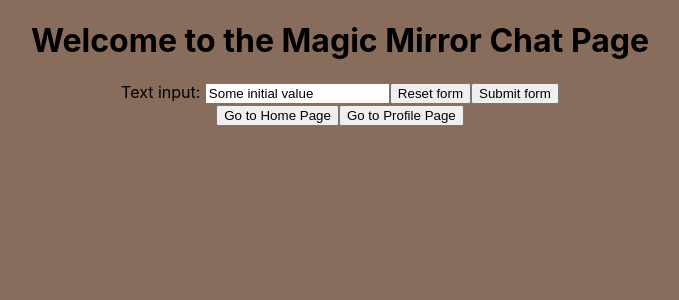
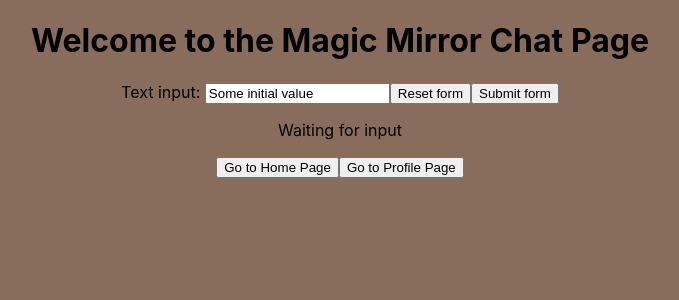
Before and after one commit to Way05/HenHacks25, a React (Create React App) app in the folder henhacks25/: page /chat in a window 1280 px wide. Shown: the top 300 px of the page, without its empty margins (300-979 px from the left). Built offline with nearby package versions, Linux system fonts and the light colour scheme.

Commit message:
gemini output shows

```diff
--- a/henhacks25/src/gemini_api.tsx
+++ b/henhacks25/src/gemini_api.tsx
@@ -15,11 +15,12 @@ function handleSubmit(e: any) {
     const formData = new FormData(form);
 
     const formJson = Object.fromEntries(formData.entries());
-    console.log(formJson.myInput);
+    // console.log(formJson.myInput);
 
     //UNCOMMENT THIS TO RECEIVE RESPONSES FROM GEMINI AI
-    // const response = fetchResponse(formJson.myInput.toString());
+    const response = fetchResponse(formJson.myInput.toString());
     // console.log(response);
+    return response
   }
 
 export { handleSubmit };
--- a/henhacks25/src/pages/chat.tsx
+++ b/henhacks25/src/pages/chat.tsx
@@ -1,16 +1,24 @@
-import React from 'react';
+import React, { useState } from 'react';
 import { Link } from 'react-router-dom';
 
 import { handleSubmit } from '../gemini_api';
 
   const ChatPage: React.FC = () => {
+    const [response, setResponse] = useState("Waiting for input");
+
+    const handleData = (data: any) => {
+      const output = handleSubmit(data).then(function(e) {
+        setResponse(e);
+      });
+    }
+
     return (
       <div className="Magic Mirror">
         <h1>Welcome to the Magic Mirror Chat Page</h1>
 
         {/* Form */}
         <div className="input">
-          <form method="post" onSubmit={handleSubmit}>
+          <form method="post" onSubmit={handleData}>
             <label>
               Text input: <input name="myInput" defaultValue="Some initial value" />
             </label>
@@ -18,6 +26,10 @@ import { handleSubmit } from '../gemini_api';
             <button type="reset">Reset form</button>
             <button type="submit">Submit form</button>
           </form>
+        </div>
+
+        <div>
+          <p>{response}</p>
         </div>
 
         {/* Link to Profile Page */}
```
